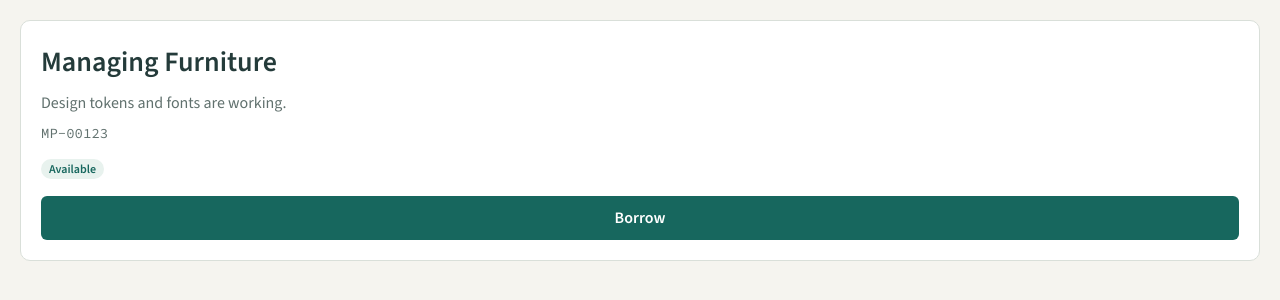
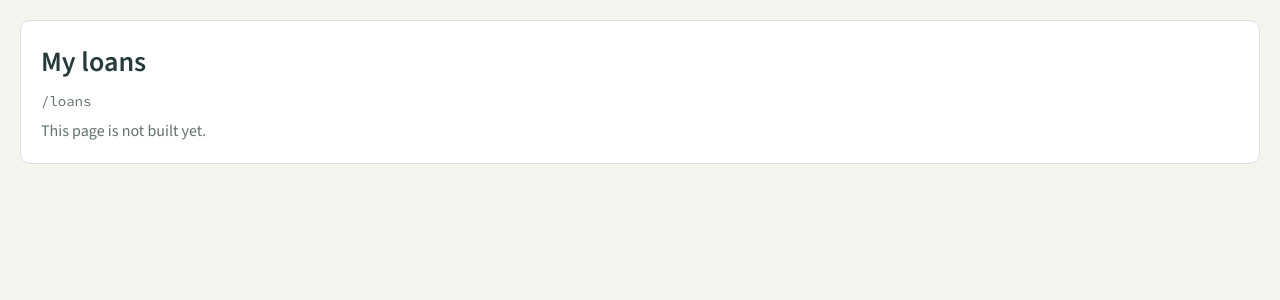
Before and after one commit to kajithebe/managing-furniture, a React (Vite) app in the folder client/: page /loans in a window 1280 px wide. Shown: the top 300 px of the page. Built offline with nearby package versions, Linux system fonts and the light colour scheme.

Commit message:
feat: add React Router with placeholder pages

```diff
--- a/client/package.json
+++ b/client/package.json
@@ -3,7 +3,8 @@
     "@fontsource/source-code-pro": "^5.3.1",
     "@fontsource/source-sans-3": "^5.3.1",
     "react": "^18.3.1",
-    "react-dom": "^18.3.1"
+    "react-dom": "^18.3.1",
+    "react-router-dom": "^7.18.5"
   },
   "devDependencies": {
     "@vitejs/plugin-react": "^6.3.0",
--- a/client/src/App.jsx
+++ b/client/src/App.jsx
@@ -1,20 +1,6 @@
+import { RouterProvider } from 'react-router-dom';
+import { router } from './router.jsx';
+
 export default function App() {
-  return (
-    <main className="p-5">
-      <div className="rounded-card border border-line bg-surface p-5">
-        <h1 className="text-[28px] font-semibold">Managing Furniture</h1>
-        <p className="mt-2 text-muted">Design tokens and fonts are working.</p>
-        <p className="mt-2 font-mono text-sm text-muted">MP-00123</p>
-        <span className="mt-4 inline-block rounded-full bg-brand-tint px-2 py-0.5 text-xs font-semibold text-brand">
-          Available
-        </span>
-        <button
-          type="button"
-          className="mt-4 h-11 w-full rounded bg-brand font-semibold text-white hover:bg-brand-hover"
-        >
-          Borrow
-        </button>
-      </div>
-    </main>
-  );
+  return <RouterProvider router={router} />;
 }
--- /dev/null
+++ b/client/src/pages/NotFoundPage.jsx
@@ -0,0 +1,15 @@
+import { Link } from 'react-router-dom';
+
+export default function NotFoundPage() {
+  return (
+    <main className="p-5">
+      <div className="rounded-card border border-line bg-surface p-5">
+        <h1 className="text-[28px] font-semibold">Page not found</h1>
+        <p className="mt-2 text-muted">This address does not exist.</p>
+        <Link to="/loans" className="mt-4 inline-block font-semibold text-brand">
+          Open my loans
+        </Link>
+      </div>
+    </main>
+  );
+}
--- /dev/null
+++ b/client/src/pages/PlaceholderPage.jsx
@@ -0,0 +1,15 @@
+import { useLocation } from 'react-router-dom';
+
+export default function PlaceholderPage({ title }) {
+  const { pathname } = useLocation();
+
+  return (
+    <main className="p-5">
+      <div className="rounded-card border border-line bg-surface p-5">
+        <h1 className="text-[28px] font-semibold">{title}</h1>
+        <p className="mt-2 font-mono text-sm text-muted">{pathname}</p>
+        <p className="mt-2 text-muted">This page is not built yet.</p>
+      </div>
+    </main>
+  );
+}
--- /dev/null
+++ b/client/src/router.jsx
@@ -0,0 +1,37 @@
+import { createBrowserRouter, Navigate } from 'react-router-dom';
+import NotFoundPage from './pages/NotFoundPage.jsx';
+import PlaceholderPage from './pages/PlaceholderPage.jsx';
+
+// Routes from 02-architecture-and-data-model.md › Frontend routes.
+// Each card replaces its placeholder with the real page.
+const placeholder = (title) => <PlaceholderPage title={title} />;
+
+export const router = createBrowserRouter([
+  { path: '/', element: <Navigate to="/loans" replace /> },
+
+  // Student (phone)
+  { path: '/login', element: placeholder('Log in') },
+  { path: '/login/code', element: placeholder('Enter code') },
+  { path: '/i/:code', element: placeholder('Item') },
+  { path: '/borrow', element: placeholder('Borrow request') },
+  { path: '/loans', element: placeholder('My loans') },
+  { path: '/return/:loanId', element: placeholder('Return items') },
+  { path: '/r/:qrToken', element: placeholder('Room') },
+  { path: '/profile', element: placeholder('Profile') },
+
+  // Moderator (desktop)
+  { path: '/mod', element: placeholder('Dashboard') },
+  { path: '/mod/requests', element: placeholder('Requests') },
+  { path: '/mod/overdue', element: placeholder('Not yet returned') },
+  { path: '/mod/items', element: placeholder('Items') },
+  { path: '/mod/items/new', element: placeholder('Add item') },
+  { path: '/mod/items/:code', element: placeholder('Item') },
+  { path: '/mod/labels', element: placeholder('Labels') },
+  { path: '/mod/reports/:report', element: placeholder('Reports') },
+
+  // Admin (desktop)
+  { path: '/admin/settings/:tab', element: placeholder('Settings') },
+  { path: '/admin/users', element: placeholder('Users') },
+
+  { path: '*', element: <NotFoundPage /> },
+]);
```
Also changed, not shown: 1 other file (tests, documents, lock files or other folders).
